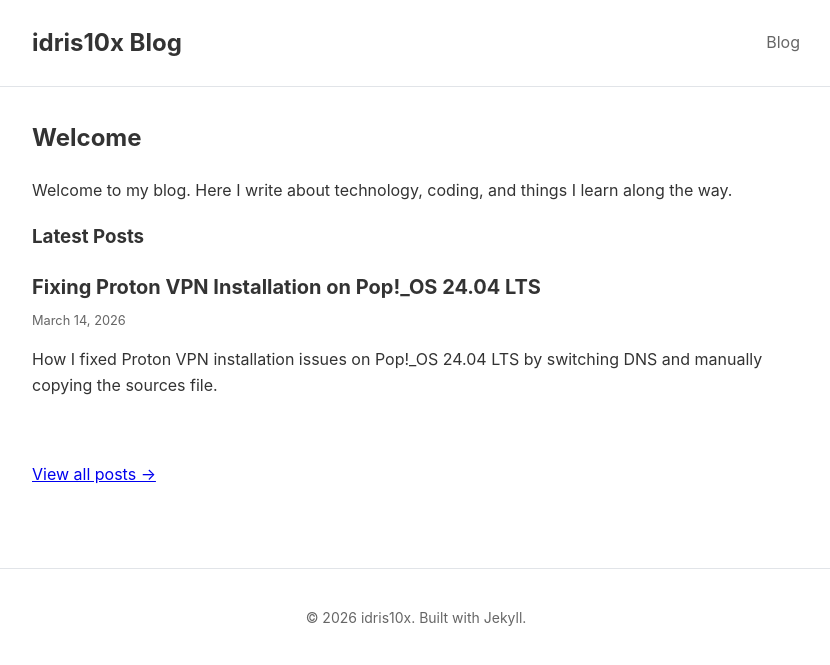
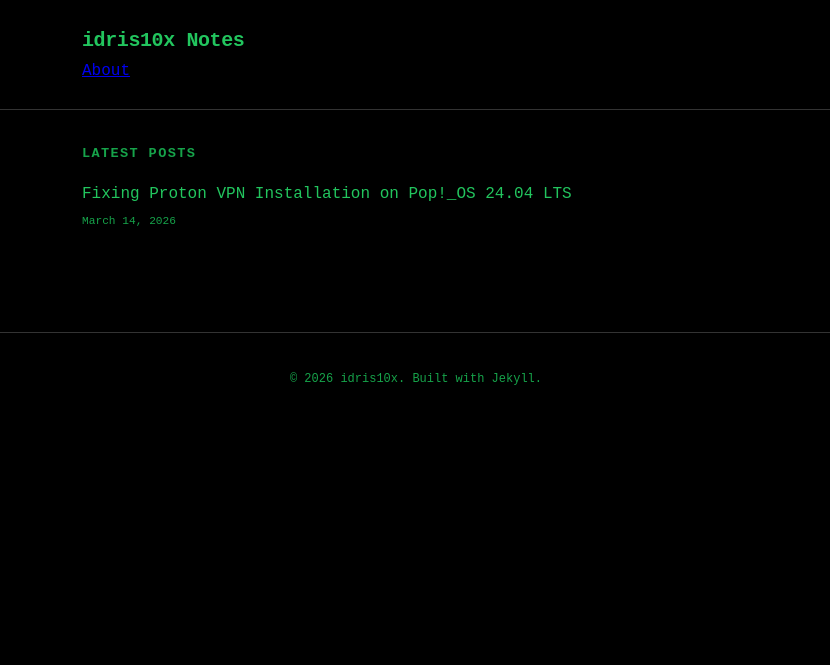
Before and after one commit to idris10x/blog, a Jekyll site: the page built from index.html, in a window 1280 px wide. Shown: the top 665 px of the page, without its empty margins (224-1054 px from the left). Built offline with Jekyll 4.4.1, drawn with Linux system fonts in a browser that asks for light colours.

Commit message:
update about

```diff
--- a/_config.yml
+++ b/_config.yml
@@ -1,4 +1,4 @@
-title: idris10x Blog
+title: idris10x Notes
 description: A blog about software and computers
 author: idris10x
 baseurl: "/blog"
--- a/_layouts/default.html
+++ b/_layouts/default.html
@@ -29,6 +29,12 @@
             title="{{ site.title | escape }}"
             href="{{ '/feed.xml' | relative_url }}"
         />
+        <script src="https://cdn.jsdelivr.net/npm/mermaid@10/dist/mermaid.min.js"></script>
+        <script>
+            document.addEventListener('DOMContentLoaded', function() {
+                mermaid.initialize({ startOnLoad: true, theme: 'dark' });
+            });
+        </script>
     </head>
     <body>
         <header class="site-header">
@@ -37,9 +43,7 @@
                     >{{ site.title | escape }}</a
                 >
                 <nav class="site-nav">
-                    <a class="page-link" href="{{ '/blog/' | relative_url }}"
-                        >Blog</a
-                    >
+                    <a class="page-link" href="{{ '/about/' | relative_url }}">About</a>
                 </nav>
             </div>
         </header>
--- a/assets/css/style.css
+++ b/assets/css/style.css
@@ -1,25 +1,29 @@
 :root {
-  --color-primary: #2563eb;
-  --color-text: #333;
-  --color-text-light: #666;
-  --color-bg: #fff;
-  --color-code-bg: #f6f8fa;
-  --color-border: #e1e4e8;
-  --font-sans: -apple-system, BlinkMacSystemFont, "Segoe UI", Helvetica, Arial, sans-serif;
-  --font-mono: "SFMono-Regular", Consolas, "Liberation Mono", Menlo, monospace;
-  --max-width: 800px;
+  --color-primary: #22c55e;
+  --color-text: #22c55e;
+  --color-text-light: #16a34a;
+  --color-bg: #000;
+  --color-code-bg: #111;
+  --color-border: #333;
+  --font-mono: "SF Mono", "Fira Code", "Fira Mono", "Droid Sans Mono", "Source Code Pro", monospace;
+  --max-width: 700px;
 }
 
 * {
   box-sizing: border-box;
 }
 
+html {
+  background: var(--color-bg);
+}
+
 body {
-  font-family: var(--font-sans);
+  font-family: var(--font-mono);
   color: var(--color-text);
-  line-height: 1.6;
+  line-height: 1.7;
   margin: 0;
   padding: 0;
+  background: var(--color-bg);
 }
 
 /* Header */
@@ -33,26 +37,14 @@
   max-width: var(--max-width);
   margin: 0 auto;
   padding: 0 1rem;
-  display: flex;
-  justify-content: space-between;
-  align-items: center;
 }
 
 .site-title {
-  font-size: 1.5rem;
-  font-weight: 700;
+  font-size: 1.25rem;
+  font-weight: 600;
   color: var(--color-text);
   text-decoration: none;
-}
-
-.site-nav .page-link {
-  margin-left: 1.5rem;
-  color: var(--color-text-light);
-  text-decoration: none;
-}
-
-.site-nav .page-link:hover {
-  color: var(--color-primary);
+  letter-spacing: -0.02em;
 }
 
 /* Main content */
@@ -68,27 +60,33 @@
 }
 
 .post-title {
-  font-size: 2rem;
+  font-size: 1.5rem;
+  font-weight: 600;
   margin: 0 0 0.5rem;
-  line-height: 1.2;
+  line-height: 1.3;
+  letter-spacing: -0.02em;
 }
 
 .post-meta {
   color: var(--color-text-light);
-  font-size: 0.9rem;
+  font-size: 0.8rem;
   margin: 0;
 }
 
 /* Typography */
+.post-content {
+  font-size: 0.95rem;
+}
+
 .post-content h2 {
-  font-size: 1.5rem;
+  font-size: 1.1rem;
   margin-top: 2rem;
   padding-bottom: 0.5rem;
   border-bottom: 1px solid var(--color-border);
 }
 
 .post-content h3 {
-  font-size: 1.25rem;
+  font-size: 1rem;
   margin-top: 1.5rem;
 }
 
@@ -99,72 +97,75 @@
 .post-content a {
   color: var(--color-primary);
   text-decoration: none;
+  border-bottom: 1px solid transparent;
 }
 
 .post-content a:hover {
-  text-decoration: underline;
+  border-bottom-color: var(--color-primary);
 }
 
 /* Code blocks */
 .post-content pre {
   background: var(--color-code-bg);
+  border: 1px solid var(--color-border);
   padding: 1rem;
-  border-radius: 6px;
+  border-radius: 4px;
   overflow-x: auto;
-  font-size: 0.875rem;
+  font-size: 0.8rem;
   margin: 1rem 0;
 }
 
 .post-content code {
   font-family: var(--font-mono);
-  font-size: 0.875rem;
+  font-size: 0.8rem;
 }
 
 .post-content p code {
   background: var(--color-code-bg);
-  padding: 0.2rem 0.4rem;
+  border: 1px solid var(--color-border);
+  padding: 0.15rem 0.4rem;
   border-radius: 3px;
 }
 
 /* Lists */
 .post-content ul, .post-content ol {
   margin: 1rem 0;
-  padding-left: 1.5rem;
+  padding-left: 1.25rem;
 }
 
 .post-content li {
-  margin-bottom: 0.5rem;
+  margin-bottom: 0.4rem;
+}
+
+.post-content li::marker {
+  color: var(--color-text-light);
 }
 
 /* Footer */
 .site-footer {
   border-top: 1px solid var(--color-border);
   padding: 1.5rem 0;
-  margin-top: 2rem;
+  margin-top: 3rem;
   text-align: center;
   color: var(--color-text-light);
-  font-size: 0.875rem;
+  font-size: 0.75rem;
 }
 
 /* Blog listing */
 .blog-list {
   list-style: none;
   padding: 0;
+  margin: 0;
 }
 
 .blog-list-item {
-  margin-bottom: 1.5rem;
-  padding-bottom: 1.5rem;
-  border-bottom: 1px solid var(--color-border);
-}
-
-.blog-list-item:last-child {
-  border-bottom: none;
+  margin-bottom: 1.25rem;
 }
 
 .blog-list-item h2 {
-  margin: 0 0 0.5rem;
-  font-size: 1.25rem;
+  margin: 0 0 0.25rem;
+  font-size: 1rem;
+  font-weight: 500;
 }
 
 .blog-list-item h2 a {
@@ -177,21 +178,43 @@
 }
 
 .blog-list-item .post-meta {
-  font-size: 0.8rem;
+  font-size: 0.7rem;
+}
+
+/* Homepage heading */
+h3 {
+  font-size: 0.85rem;
+  text-transform: uppercase;
+  letter-spacing: 0.1em;
+  color: var(--color-text-light);
+  margin-top: 2rem;
+  margin-bottom: 1rem;
+}
+
+/* Mermaid diagrams */
+.mermaid {
+  background: transparent;
+  margin: 1.5rem 0;
+  overflow-x: auto;
+}
+
+.mermaid .section {
+  fill: var(--color-code-bg);
+  stroke: var(--color-border);
+}
+
+.mermaid .section0, .mermaid .section1, .mermaid .section2 {
+  fill: var(--color-code-bg) !important;
 }
 
 /* Responsive */
 @media (max-width: 600px) {
   .post-title {
-    font-size: 1.5rem;
+    font-size: 1.25rem;
   }
 
-  .site-header .wrapper {
-    flex-direction: column;
-    gap: 0.5rem;
-  }
-
-  .site-nav .page-link {
-    margin: 0 0.75rem;
+  :root {
+    --max-width: 100%;
+    padding: 0 1rem;
   }
 }
--- a/index.html
+++ b/index.html
@@ -2,10 +2,6 @@
 layout: default
 title: Home
 ---
-
-<h2>Welcome</h2>
-
-<p>Welcome to my blog. Here I write about technology, coding, and things I learn along the way.</p>
 
 <h3>Latest Posts</h3>
 
@@ -16,11 +12,6 @@
       <p class="post-meta">
         <time datetime="{{ post.date | date: '%Y-%m-%d' }}">{{ post.date | date: '%B %d, %Y' }}</time>
       </p>
-      {% if post.description %}
-        <p>{{ post.description }}</p>
-      {% endif %}
     </li>
   {% endfor %}
 </ul>
-
-<p><a href="{{ '/blog/' | relative_url }}">View all posts &rarr;</a></p>
```
Also changed, not shown: about.md (added, +38 -0 lines).
